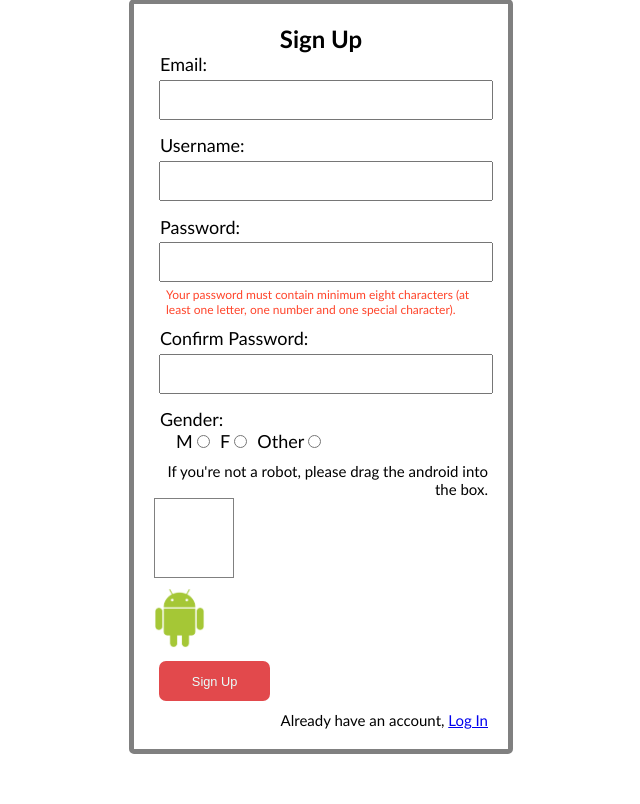
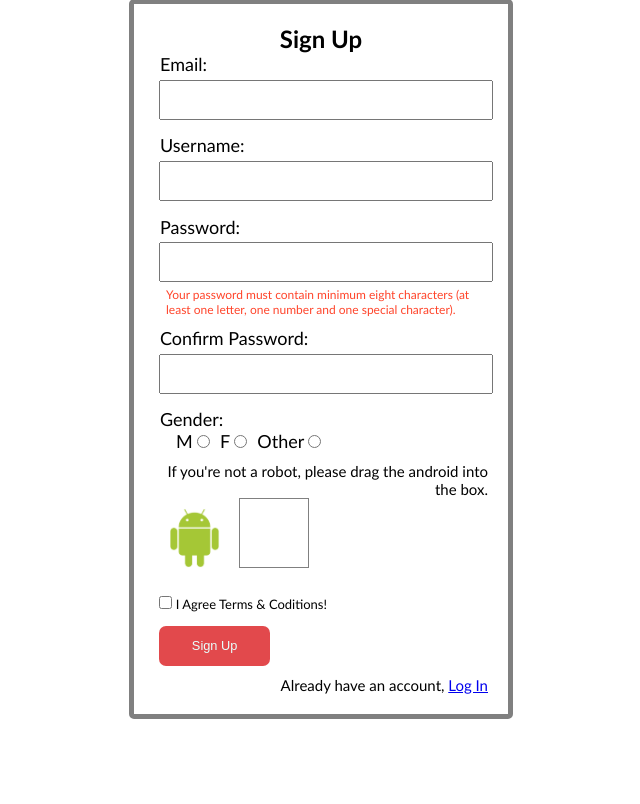
Before and after one commit to reakasumi/BI_19-20_Gr7, a PHP site: page /signUp.html in a window 1280 px wide. Shown: the part 201-1005 px from the top of the page, without its empty margins (319-959 px from the left). After the commit the page ends 920 px from the top, so only its background shows below. Run offline with PHP 8.4, Linux system fonts and the light colour scheme.

Commit message:
Terms and Conditions

```diff
--- a/css/signUp.css
+++ b/css/signUp.css
@@ -75,8 +75,8 @@ p{
 }
 
 #notRobot{
-    width: 80px;
-    height: 80px;
+    width: 70px;
+    height: 70px;
     border: 1px solid gray;
-    /* display: inline; */
+    display: inline-block;
 }
--- a/js/signUp.js
+++ b/js/signUp.js
@@ -58,46 +58,57 @@ function checkMatching(form) {
 
     // If password not entered
     if (password1 == '')
-        alert ("Please enter Password");
+        alert("Please enter Password");
 
     // If confirm password not entered
     else if (password2 == '')
-        alert ("Please enter confirm password");
+        alert("Please enter confirm password");
 
     // If Not same return False.
     else if (password1 != password2) {
-        alert ("\nPassword did not match: Please try again...");
+        alert("\nPassword did not match: Please try again...");
         return false;
     }
 
     // If same return True.
-    else{
+    else {
+        //check for terms and conditions
+        var check = document.getElementById("terms").checked;
+        if (!check) {
+            alert('You must agree to the terms first.');
+            return false;
+        }
+        //after check return true
         alert("Welcome!");
-          window.location.href = 'index.html';
+        window.location.href = 'index.html';
 
         return true;
     }
+
 }
 
+
+
+
 // drag and drop the android
-function drag(e){
-    e.dataTransfer.effectAllowed='move';
-    e.dataTransfer.setData("text",e.target.getAttribute('id'));
-    e.dataTransfer.setDragImage(e.target,0,0);
+function drag(e) {
+    e.dataTransfer.effectAllowed = 'move';
+    e.dataTransfer.setData("text", e.target.getAttribute('id'));
+    e.dataTransfer.setDragImage(e.target, 0, 0);
     return true;
 }
 
-function dragEnter(e){
+function dragEnter(e) {
     e.preventDefault();
 }
 
-function moveAndroid(e){
+function moveAndroid(e) {
     return false;
 }
 
-function drop(e){
+function drop(e) {
     // e.preventDefault();
-    var data=e.dataTransfer.getData("text");
+    var data = e.dataTransfer.getData("text");
     e.target.appendChild(document.getElementById(data));
     e.stopPropagation();
     return false;
--- a/signUp.html
+++ b/signUp.html
@@ -89,7 +89,7 @@
 
     <!-- CONTENT -->
     <div class="content-form">
-        <form action="index.html" method="post" onsubmit="return checkMatching(this)" id="myForm" name="myForm">
+        <form action="index.html" method="post" onsubmit="return checkMatching(this)" id="myForm" name="myForm" >
             <h2 class="form-title">Sign Up</h2>
 
             <div>
@@ -128,13 +128,16 @@
             </div>
 
             <div>
-                <p>If you're not a robot, please drag the android into the box.</p>
-
+                <p style="margin-top: 10px;">If you're not a robot, please drag the android into the box.</p>
+                <img src="images/872px-Android_robot.svg.png" alt="Andorid logo" draggable="true"
+                ondragstart="return drag(event)" height="60px" style="margin: 0px 15px 10px 15px;">
                 <div id="notRobot" ondragenter="return dragEnter(event)" ondrop="return drop(event)"
                     ondragover="return moveAndroid(event)"></div>
-                <img src="images/872px-Android_robot.svg.png" alt="Andorid logo" draggable="true"
-                    ondragstart="return drag(event)" height="60px">
+
             </div>
+
+            <input type="checkbox" name="terms" id="terms" style="margin: 0.35em 0 1.25em 0.35em; ">
+            <label style="font-size: small;">I Agree Terms &amp; Coditions!</label>
 
             <div>
                 <button type="submit" name="logIn-btn" class="logIn-btn">Sign Up</button>
```
